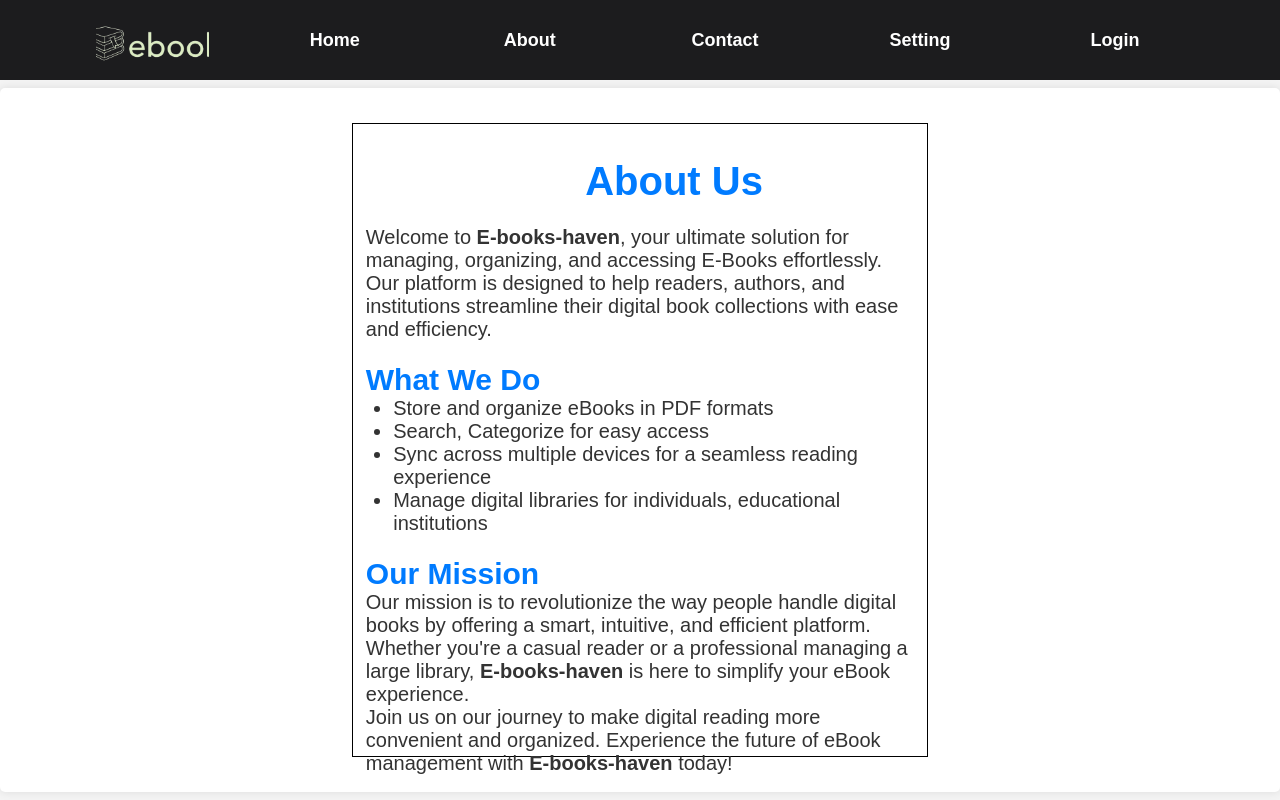
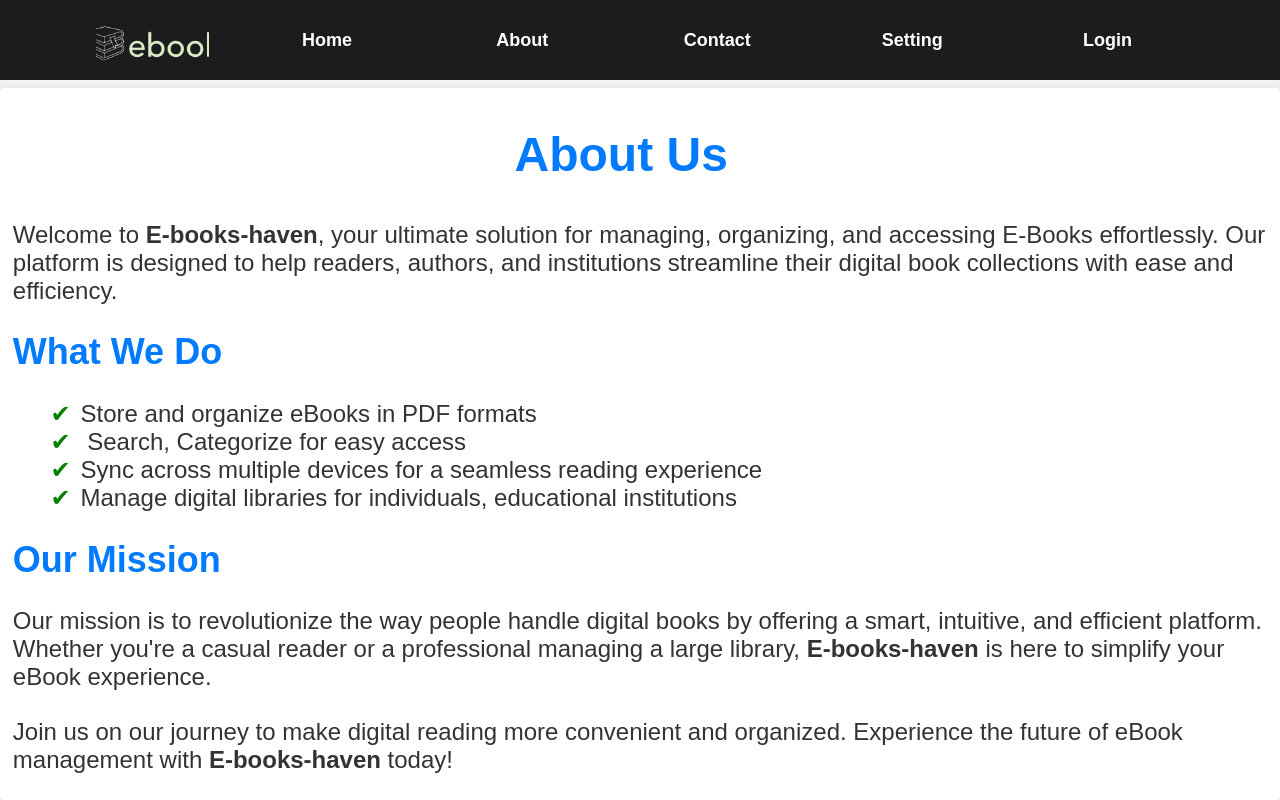
Before and after one commit to vishal730466/digiBooks, a Next.js app: page /about in a window 1280 px wide. Built offline with nearby package versions, Linux system fonts and the light colour scheme.

Commit message:
books img logic

```diff
--- a/src/app/about/about_style.css
+++ b/src/app/about/about_style.css
@@ -7,12 +7,13 @@
     color: #333;
     display: flex;
     height: 100vh;
-    font-size: 2.5vh;
+    width: 100vw;
+    font-size: 3vh;
     /* border: 2px solid red; */
 }
 .about_con{
     margin-top: 11vh;
-    height: 88%;
+    height: 89%;
     width: 100%;
     /* border: 2px solid blue; */
 
@@ -25,30 +26,40 @@
     overflow: hidden;
 }
 .about_left_side{
-    height: 90%;
-    width: 45%;
+    height: 100%;
+    width: 100%;
     padding: 1%;
-    border: 1px solid black;
+    display: flex;
+    flex-direction: column;
+    justify-content: space-around;
+    /* border: 1px solid black; */
     /* background-color: pink; */
 }
 
 
 
-h1 {
-    margin: 4%;
+.about_heading{
+    margin: 1% 40%;
     color: #007bff;
     /* border: 2px solid red; */
 }
 
 
 
-.about h2{
+/* .about h2{
     margin-top: 4%;
     color: #007bff;
+} */
+
+.about_li{
+    margin-left: 3% ;
+    list-style: none;
 }
-.about li{
-    margin-left: 5% ;
+.about_li::before{
+        content: "\2714";
+        color: green;
+        margin-right: 10px;
 }
-.h1{
-    margin-left: 40%;
+.about_heading2{
+    color: #007bff;
 }
--- a/src/app/about/page.js
+++ b/src/app/about/page.js
@@ -5,25 +5,25 @@ import "./about_style.css"
 const About = () => {
   return (
     <div className='about'>
-        <Nav/>
+      <Nav />
       <div className='about_con'>
         <div className='about_left_side'>
-      <h1 className='h1'>About Us</h1>
+          <h1 className='about_heading'>About Us</h1>
           <p>Welcome to <strong> E-books-haven</strong>, your ultimate solution for managing, organizing, and accessing E-Books effortlessly. Our platform is designed to help readers, authors, and institutions streamline their digital book collections with ease and efficiency.</p>
 
           {/* <h2>Who We Are</h2>
         <p>At <strong> E-books-haven</strong>, we are passionate about digital reading and technology. Our team consists of book enthusiasts, tech experts, and software developers dedicated to creating a seamless experience for managing eBooks.</p> */}
 
-        <h2>What We Do</h2>
+          <h2  className='about_heading2'>What We Do</h2>
           <ul>
-            <li>Store and organize eBooks in PDF formats </li>
-            <li>Search, Categorize for easy access</li>
-            <li>Sync across multiple devices for a seamless reading experience</li>
-            <li>Manage digital libraries for individuals, educational institutions</li>
+            <li className='about_li'>Store and organize eBooks in PDF formats </li>
+            <li className='about_li'> Search, Categorize for easy access</li>
+            <li className='about_li'>Sync across multiple devices for a seamless reading experience</li>
+            <li className='about_li'>Manage digital libraries for individuals, educational institutions</li>
             {/* <!-- <li>Securely back up and protect valuable digital collections</li> --> */}
           </ul>
 
-        <h2>Our Mission</h2>
+          <h2 className='about_heading2'>Our Mission</h2>
           <p>Our mission is to revolutionize the way people handle digital books by offering a smart, intuitive, and efficient platform. Whether you're a casual reader or a professional managing a large library, <strong> E-books-haven</strong> is here to simplify your eBook experience.</p>
 
           {/* <h2>Why Choose Us?</h2>
--- a/src/app/components/book_container/book_container.css
+++ b/src/app/components/book_container/book_container.css
@@ -16,7 +16,7 @@
 .box {
 
   height: 13vw;
-  width: 13vw;
+  width: 14vw;
   margin: 3vh;
   border: 2px solid;
   /* overflow: hidden; */
--- a/src/app/components/book_container/book_container.js
+++ b/src/app/components/book_container/book_container.js
@@ -5,6 +5,7 @@ import { useRouter } from "next/navigation";
 import Skeleton from '../skeleton/page';
 import { IoSearchSharp } from "react-icons/io5";
 import { HiOutlineX } from "react-icons/hi";
+import Image from 'next/image';
 
 const BookContainer = () => {
     const router = useRouter();
@@ -105,7 +106,8 @@ useEffect(() => {
                  else {
                     return mydata.map((item, index) => (
                         <div key={index} className='box' onClick={() => redirect(item.book_name, item.Total_pages)}>
-                            {item.book_name} {item.pageNo}
+                             <img alt='img' src="/contact.jpg" object-fit='cover'  height="85%" width="100%"/>
+                             {item.book_name}
                         </div>
                     ));
                 }
--- a/src/app/contact/contact_style.css
+++ b/src/app/contact/contact_style.css
@@ -4,12 +4,13 @@
     display: flex;
     /* flex-direction: column; */
     justify-content: center;
-    align-items: center;
+    /* align-items: center; */
     font-size: 20px;
 }
 
 .container {
     display: flex;
+    margin-top: 8vh;
     width: 80%;
     height: 80%;
     background: white;
--- a/src/app/contact/page.js
+++ b/src/app/contact/page.js
@@ -1,10 +1,12 @@
 "use client"
 import React from 'react'
 import "./contact_style.css"
+import Nav from '../components/Nav'
 
 const Contact = () => {
   return (
     <div className='contactPage'>
+      <Nav/>
       <div className='container'>
         <div className="image-section"> <img src="login.png" style={{height:"500px"}} alt="" /></div>
 
```
Lines whose indentation alone changed are shown as unchanged.
